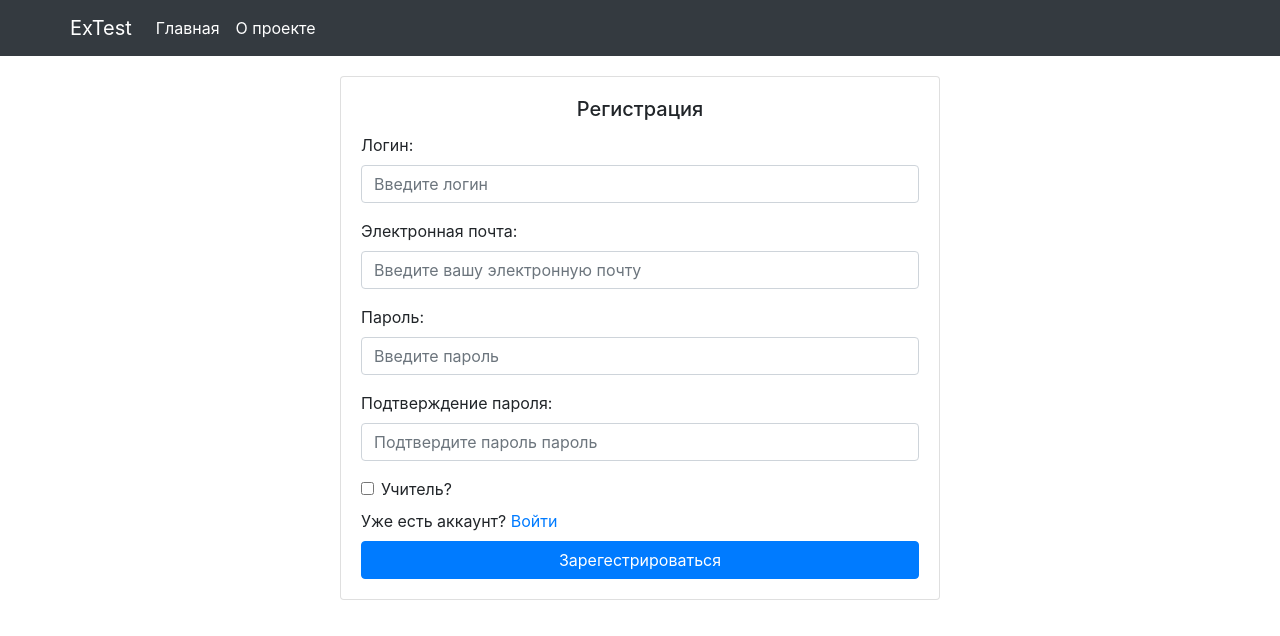
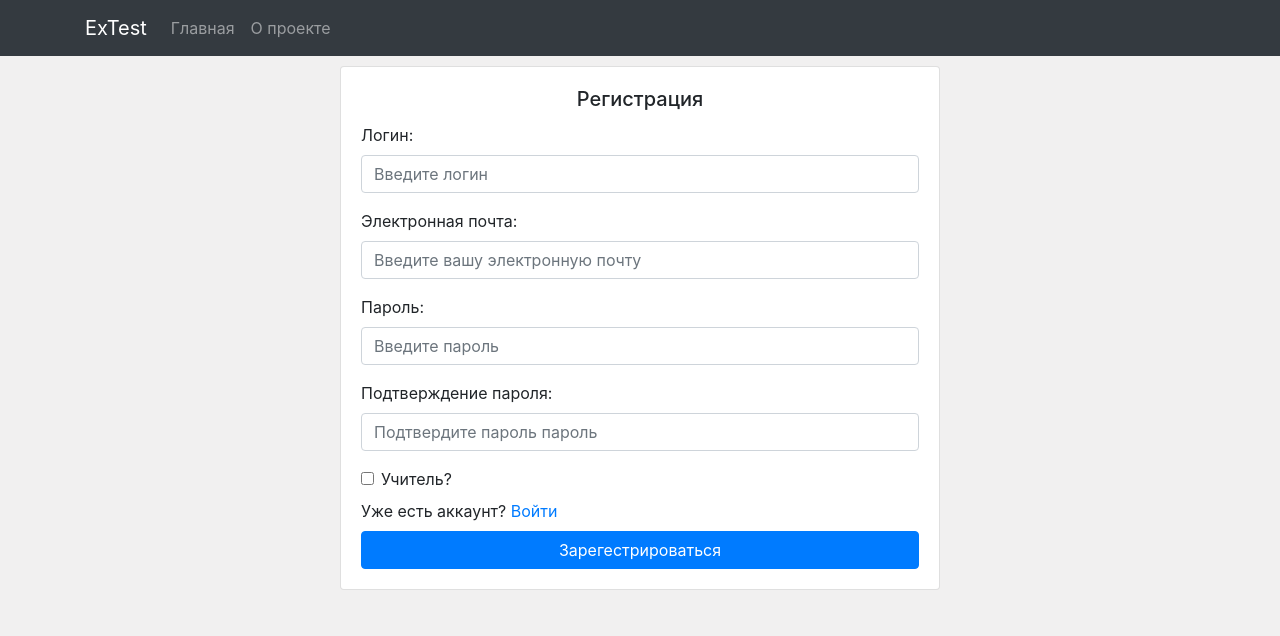
Before and after one commit to AndreyZalazaiev/rgr, a React (Create React App) app: page /register in a window 1280 px wide. Shown: the top 636 px of the page. Built offline with nearby package versions, Linux system fonts and the light colour scheme.

Commit message:
Update styles

```diff
--- a/src/App.js
+++ b/src/App.js
@@ -18,12 +18,13 @@ function App() {
                         <Route exact path="/">
                             <h1 className="bg-primary p-2 m-2 text-white text-center">Home</h1>
                         </Route>
-                        <PrivateRoute exact path="/about">
+                        <Route exact path="/about">
                             <h1 className="bg-secondary p-2 m-2 text-white text-center">About</h1>
-                        </PrivateRoute>
+                        </Route>
                         <Route exact path="/login" component={Login} />
                         <Route exact path="/register" component={Register} />
                         <PrivateRoute exact path="/logout" component={Logout} />
+
                         <Route>
                             <h1 className="bg-warning p-2 m-2 text-white text-center">Not found</h1>
                         </Route>
--- a/src/App.scss
+++ b/src/App.scss
@@ -0,0 +1,3 @@
+body{
+    background-color: rgb(241, 240, 240);
+}
--- /dev/null
+++ b/src/api/testApi.js
@@ -0,0 +1,5 @@
+export const tests = [
+    {
+        name: ''
+    }
+];
--- a/src/components/NavBar/NavBar.jsx
+++ b/src/components/NavBar/NavBar.jsx
@@ -7,27 +7,27 @@ import './NavBar.scss';
 function NavBar() {
     const auth = useAuth();
     return (
-        <Navigationbar bg="dark" variant="dark">
+        <Navigationbar bg="dark" variant="dark" expand="lg">
             <Container>
                 <Link className="navbar-brand" to="/">ExTest</Link>
                 <Navigationbar.Toggle aria-controls="navbar-collapse" />
                 <Navigationbar.Collapse id="navbar-collapse">
                     <Nav className="mr-auto">
-                        <NavLink to="/" className="nav-link active">Главная</NavLink>
-                        { auth.user && <NavLink to="/tests" className="nav-link active">Тесты</NavLink>}
+                        <NavLink exact to="/" className="nav-link" activeClassName="active">Главная</NavLink>
+                        { auth.user && <NavLink to="/tests" className="nav-link" activeClassName="active">Тесты</NavLink>}
                         { auth.user?.role === 'student' &&
                         <>
-                        <NavLink to="/completed-tests" className="nav-link active">Пройденные тесты</NavLink>
-                        <NavLink to="/assigned-tests" className="nav-link active">Назначенные тесты</NavLink>
+                        <NavLink to="/completed-tests" className="nav-link" activeClassName="active">Пройденные тесты</NavLink>
+                        <NavLink to="/assigned-tests" className="nav-link" activeClassName="active">Назначенные тесты</NavLink>
                         </>
                         }
                         { auth.user?.role === 'teacher' &&
                         <>
-                        <NavLink to="/completed-tests" className="nav-link active">Назначить тесты</NavLink>
-                        <NavLink to="/assigned-tests" className="nav-link active">Создать тесты</NavLink>
+                        <NavLink to="/completed-tests" className="nav-link" activeClassName="active">Назначить тесты</NavLink>
+                        <NavLink to="/assigned-tests" className="nav-link" activeClassName="active">Создать тесты</NavLink>
                         </>
                         }
-                        <NavLink to="/about" className="nav-link active">О проекте</NavLink>
+                        <NavLink to="/about" className="nav-link">О проекте</NavLink>
                     </Nav>
                     <UserWidget />
                 </Navigationbar.Collapse>
--- a/src/components/UserWidget/UserWidget.jsx
+++ b/src/components/UserWidget/UserWidget.jsx
@@ -7,7 +7,7 @@ function UserWidget() {
     return (
         auth.user &&
         <Nav>
-            <NavDropdown title={auth.user?.username}>
+            <NavDropdown title={auth.user?.username} className="active">
                 <li><Link to='/profile' className="dropdown-item">Профиль</Link></li>
                 <NavDropdown.Divider />
                 <li><Link to='/logout' className="dropdown-item">Выйти</Link></li>
--- a/src/pages/Login/Login.scss
+++ b/src/pages/Login/Login.scss
@@ -1,4 +1,4 @@
 .login-card{
-    margin: 20px;
+    margin: 10px;
     width: 600px;
 }
--- a/src/pages/Logout/Logout.jsx
+++ b/src/pages/Logout/Logout.jsx
@@ -7,7 +7,7 @@ function Logout() {
 
     useEffect(() =>{
         auth.logout();
-    }, [])
+    }, [auth])
 
     return <Redirect to="/login" />
 }
--- a/src/pages/Register/Register.scss
+++ b/src/pages/Register/Register.scss
@@ -1,4 +1,4 @@
 .register-card{
-    margin: 20px;
+    margin: 10px;
     width: 600px;
 }
```
Also changed, not shown: src/api/categoriesApi.js (added).
